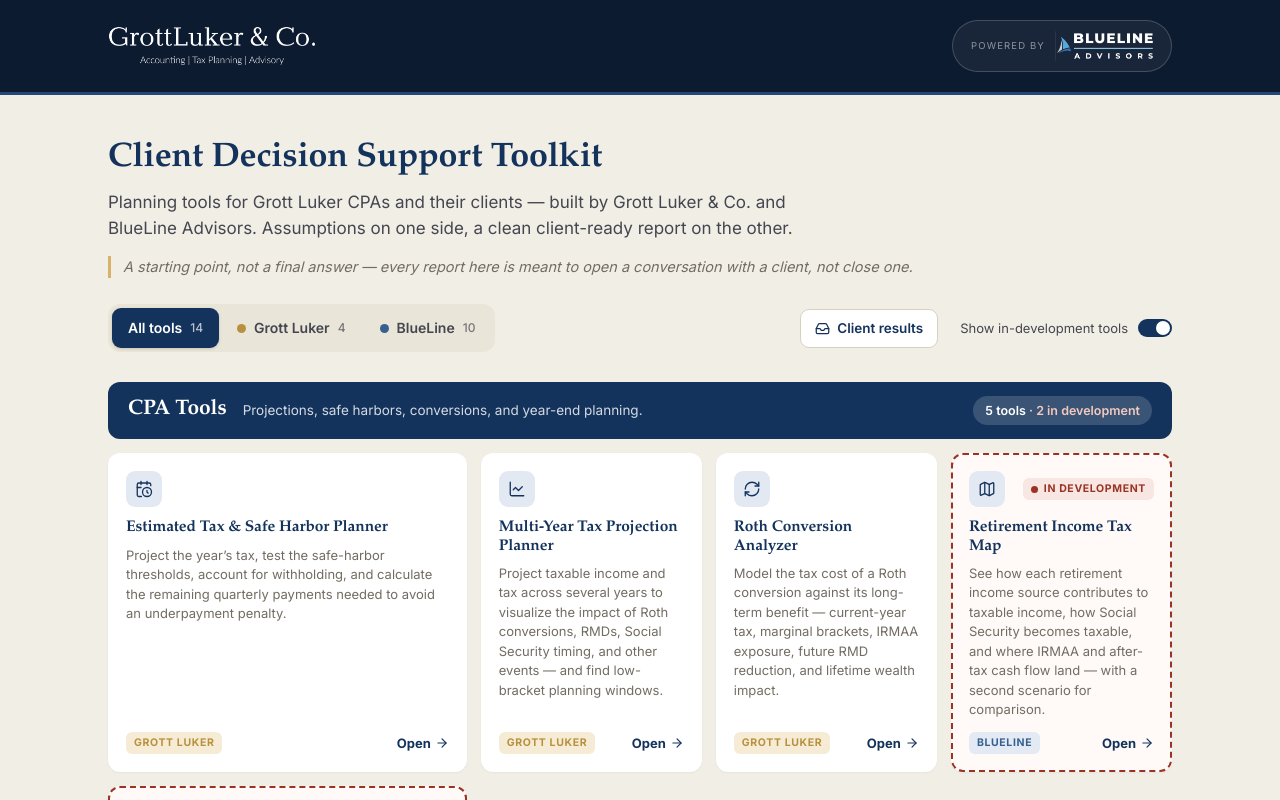
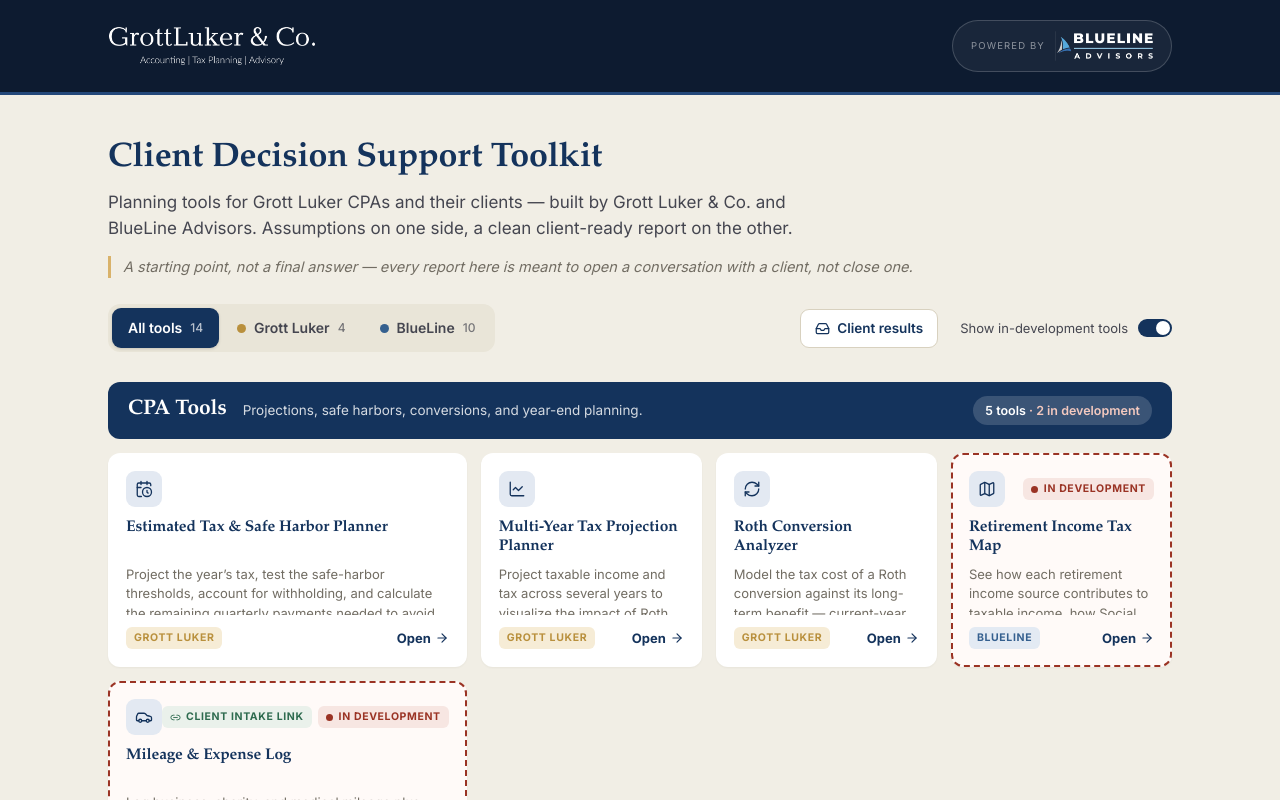
Before and after one commit to franksabin/Grott-Luker, a React (Vite) app: page / in a window 1280 px wide. Shown: the top 800 px of the page. Built offline with nearby package versions, Linux system fonts and the light colour scheme.

Commit message:
Dashboard: uniform tool card height (214px), clamped titles and descriptions
Co-Authored-By: Claude Fable 5.1 <noreply@anthropic.com>

```diff
--- a/src/index.css
+++ b/src/index.css
@@ -1910,6 +1910,7 @@ button.backlink {
   background: var(--card); border-radius: 12px; padding: 18px; box-shadow: var(--shadow-sm);
   display: flex; flex-direction: column; gap: 8px; color: inherit; text-decoration: none;
   transition: box-shadow 0.15s, transform 0.15s;
+  height: 214px;
 }
 .tcard:hover { text-decoration: none; box-shadow: var(--shadow-hover); transform: translateY(-1px); }
 .tcard.is-testing { outline: 2px dashed var(--status-testing); outline-offset: -2px; background: #fffaf8; }
@@ -1918,8 +1919,8 @@ button.backlink {
   width: 36px; height: 36px; border-radius: 9px; display: inline-flex; align-items: center;
   justify-content: center; background: var(--g-soft); color: var(--g);
 }
-.tcard h3 { font-size: 15.5px; font-weight: 700; margin: 4px 0 0; }
-.tcard p { color: var(--muted); font-size: 13px; line-height: 1.5; margin: 0; flex: 1; }
+.tcard h3 { font-size: 15.5px; font-weight: 700; margin: 4px 0 0; display: -webkit-box; -webkit-line-clamp: 2; -webkit-box-orient: vertical; overflow: hidden; min-height: 2.4em; }
+.tcard p { color: var(--muted); font-size: 13px; line-height: 1.5; margin: 0; flex: 1; display: -webkit-box; -webkit-line-clamp: 3; -webkit-box-orient: vertical; overflow: hidden; }
 .tcard-foot { display: flex; justify-content: space-between; align-items: center; margin-top: 4px; }
 .tcard-open { font-weight: 700; color: var(--navy); font-size: 13px; display: inline-flex; align-items: center; gap: 4px; }
 
```
